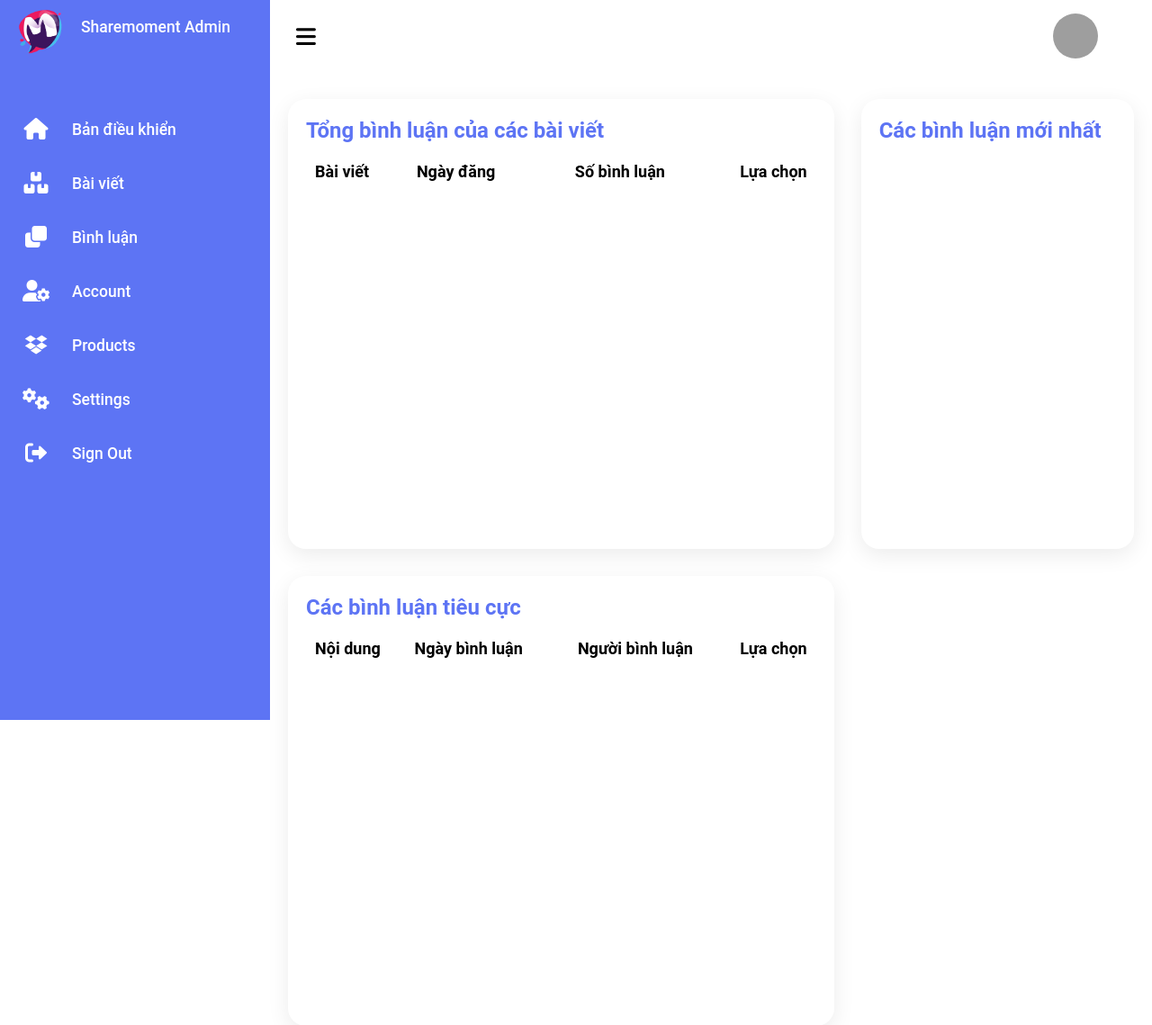
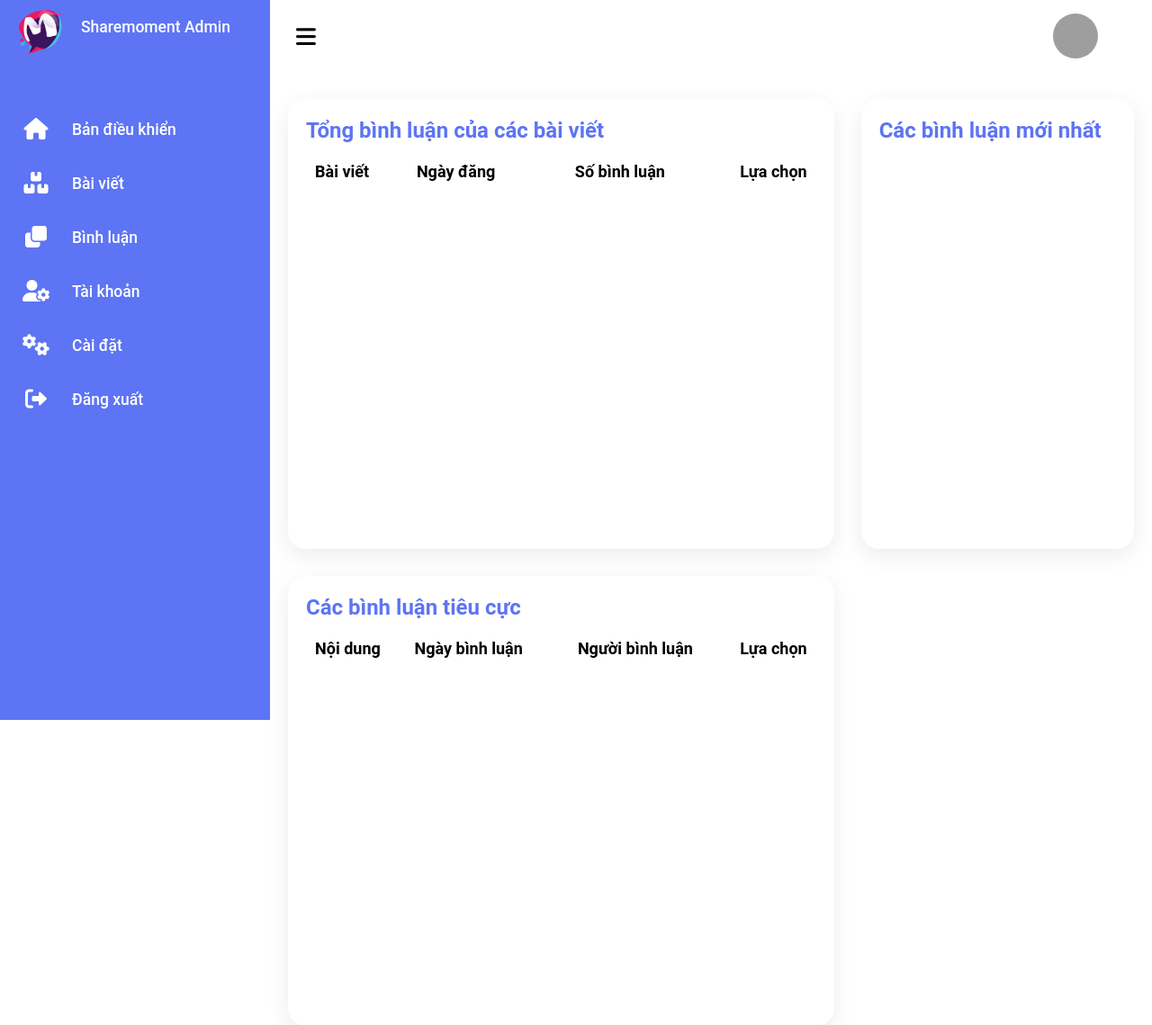
Before and after one commit to HoOanh/share-moment-lv2, a PHP site: page /share-moment/admin/cmt/index.php in a window 1280 px wide. Shown: the top 1139 px of the page at 90% size. Run offline with PHP 8.4, Linux system fonts and the light colour scheme; the visitor is signed in with stand-in values (Sample User, id 1); data that the repository does not hold is empty; some libraries are stand-ins or nearby versions; grey boxes are pictures that could not be loaded.

Commit message:
update nav

```diff
--- a/admin/nav.php
+++ b/admin/nav.php
@@ -27,25 +27,19 @@
         <li class="nav__link">
             <a href="../account/">
                 <span class="icon"><i class="fas fa-user-cog"></i></span>
-                <span class="title">Account</span>
-            </a>
-        </li>
-        <li class="nav__link">
-            <a href="../products/">
-                <span class="icon"><i class="fab fa-dropbox"></i></span>
-                <span class="title">Products</span>
+                <span class="title">Tài khoản</span>
             </a>
         </li>
         <li class="nav__link">
             <a href="../setting/">
                 <span class="icon"><i class="fas fa-cogs"></i></span>
-                <span class="title">Settings</span>
+                <span class="title">Cài đặt</span>
             </a>
         </li>
         <li class="nav__link">
-            <a href="../../site/">
+            <a href="../../site/chat/process.php?logout">
                 <span class="icon"><i class="fas fa-sign-out-alt"></i></span>
-                <span class="title">Sign Out</span>
+                <span class="title">Đăng xuất</span>
             </a>
         </li>
     </ul>
```
